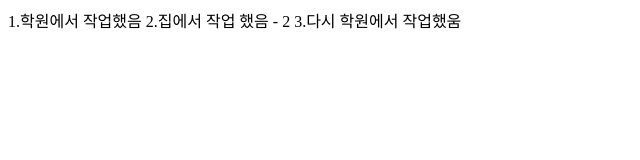
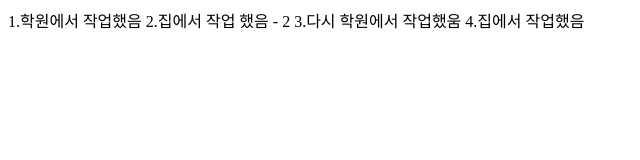
Before and after one commit to patiname/base_git, a plain HTML site: page index.html in a window 1280 px wide. Shown: the whole page, without its empty margins (0-640 px from the left). Drawn offline with Linux system fonts and the light colour scheme.

Commit message:
homework-3

```diff
--- a/index.html
+++ b/index.html
@@ -10,5 +10,6 @@
     1.학원에서 작업했음
     2.집에서 작업 했음 - 2
     3.다시 학원에서 작업했움
+    4.집에서 작업했음
 </body>
 </html>
```
